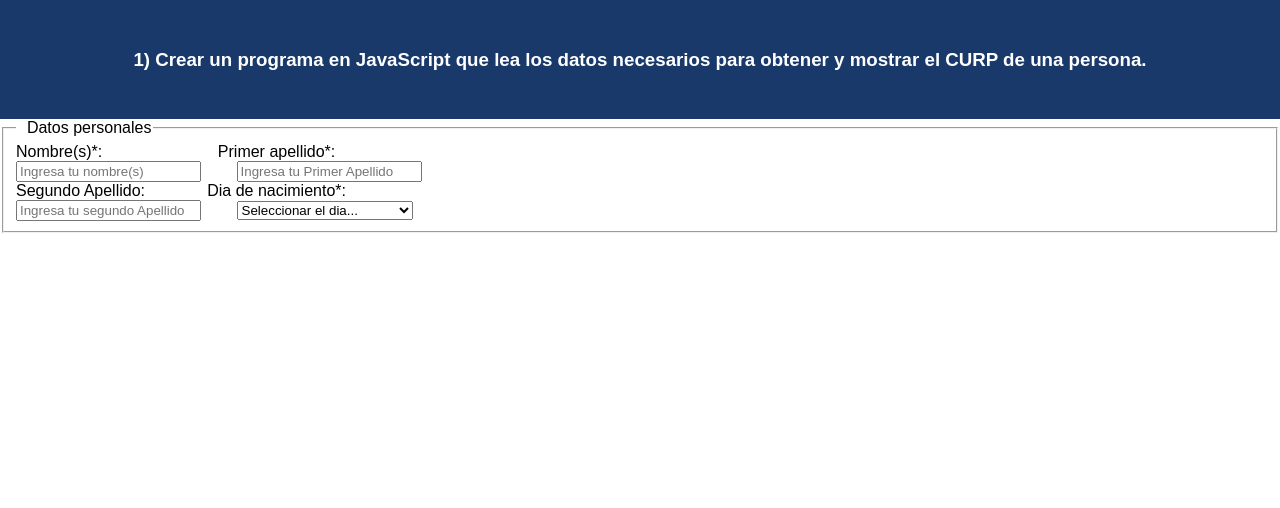
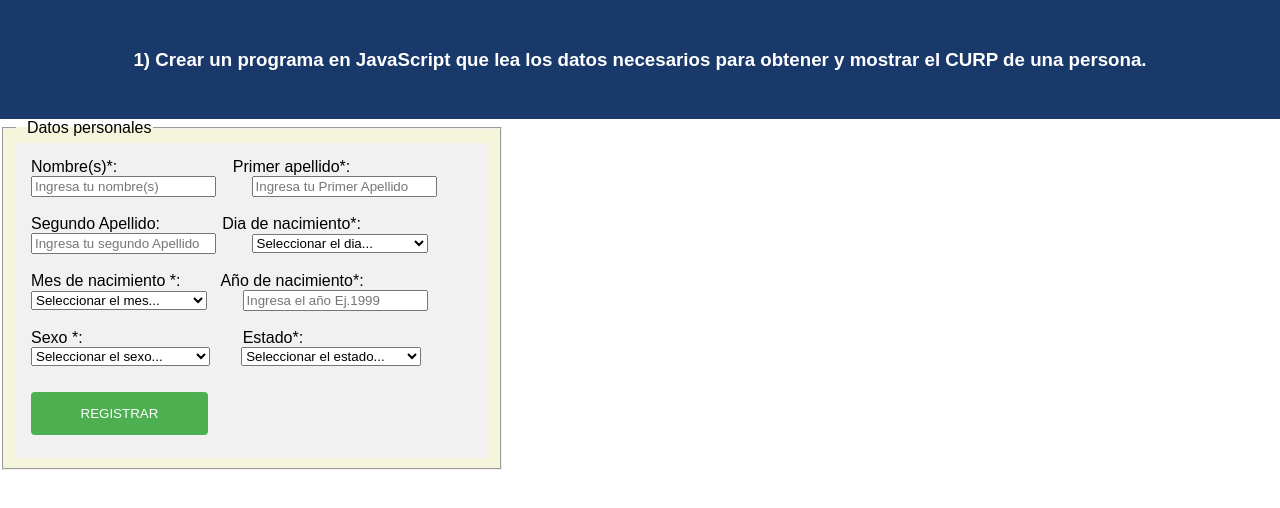
Before and after one commit to GuadalupeVT/ProgWeb_T3_A2_VazquezDeLaTorreGuadalupe.txt, a plain HTML site: page vista/pagina_curp.html in a window 1280 px wide. Drawn offline with Linux system fonts and the light colour scheme.

Commit message:
Se agrego la pagina de la curp

```diff
--- a/scripts/estilos/main.css
+++ b/scripts/estilos/main.css
@@ -49,3 +49,39 @@ footer {
 h3.alineacion{
     text-align: left;
 }
+
+fieldset {
+    width:500px;
+    background-color:Beige;
+    align-content: center;
+
+}
+form.datos{
+    flex: 50%;
+    background-color: #f1f1f1;
+    padding: 15px;
+}
+
+
+
+input[type=submit] {
+    width: 40%;
+    background-color: #4CAF50;
+    color: white;
+    padding: 14px 20px;
+    margin: 8px 0;
+    border: none;
+    border-radius: 4px;
+    cursor: pointer;
+  }
+
+  input[type=button] {
+    width: 40%;
+    background-color: red;
+    color: white;
+    padding: 14px 20px;
+    margin: 8px 0;
+    border: none;
+    border-radius: 4px;
+    cursor: pointer;
+  }
--- a/vista/pagina_curp.html
+++ b/vista/pagina_curp.html
@@ -18,13 +18,13 @@
 
         <fieldset>
             <legend> &nbsp; Datos personales</legend>
-        <form method="" action="" onsubmit="return validarFormulario()">
+        <form method="" action="" onsubmit="return validarFormulario()" class="datos">
             <label>Nombre(s)*:</label>
             <label> &nbsp;&nbsp; &nbsp;&nbsp;&nbsp;&nbsp; &nbsp;&nbsp;&nbsp;&nbsp; &nbsp;&nbsp;&nbsp;&nbsp; &nbsp;&nbsp;&nbsp; &nbsp;&nbsp;&nbsp;Primer apellido*:</label><br>
             <input type="text"  id="caja_nombre" name="caja_nombre" placeholder="Ingresa tu nombre(s)" required/>&nbsp;&nbsp;&nbsp;&nbsp; &nbsp;&nbsp;
             <input type="text"  id="caja_primerAp" name="caja_primerAp"placeholder="Ingresa tu Primer Apellido" required/><br>
 
-            <label>Segundo Apellido:</label>
+            <br><label>Segundo Apellido:</label>
             <label>&nbsp;&nbsp;&nbsp;&nbsp;&nbsp; &nbsp;&nbsp;&nbsp; &nbsp;&nbsp;&nbsp;Dia de nacimiento*:</label><br>
             <input type="text"  id="caja_segundoAp" name="caja_segundoAp" placeholder="Ingresa tu segundo Apellido" required/>&nbsp;&nbsp;&nbsp;&nbsp; &nbsp;&nbsp;
             <select id="dia" name="dia">
@@ -60,11 +60,55 @@
                 <option value="29">29</option>
                 <option value="30">30</option>
                 <option value="31">31</option>
-            </select>
+            </select> <br>
+
+            <br><label>Mes de nacimiento *:</label>
+            <label>&nbsp;&nbsp;&nbsp;&nbsp;&nbsp; &nbsp;&nbsp;Año de nacimiento*:</label><br>
+            <select id="mes" name="mes">
+                <option value="0" >Seleccionar el mes...&nbsp;&nbsp;&nbsp;&nbsp;&nbsp;&nbsp;&nbsp;&nbsp;</option>
+                <option value="01">01</option>
+                <option value="02">02</option>
+                <option value="03">03</option>
+                <option value="04">04</option>
+                <option value="05">05</option>
+                <option value="06">06</option>
+                <option value="07">07</option>
+                <option value="08">08</option>
+                <option value="09">09</option>
+                <option value="10">10</option>
+                <option value="11">11</option>
+                <option value="12">12</option>
+            </select> &nbsp;&nbsp;&nbsp;&nbsp;&nbsp;&nbsp;
+            <input type="text"  id="caja_año" name="caja_año"placeholder="Ingresa el año Ej.1999" required/><br>
+
+
+            <br><label>Sexo *:</label>
+            <label>&nbsp;&nbsp;&nbsp;&nbsp;&nbsp;&nbsp;&nbsp;&nbsp; &nbsp;&nbsp;&nbsp;&nbsp;&nbsp;&nbsp;&nbsp; &nbsp;&nbsp;&nbsp;&nbsp;&nbsp;&nbsp;&nbsp; &nbsp;&nbsp;&nbsp;&nbsp;&nbsp;&nbsp;&nbsp; &nbsp;&nbsp;Estado*:</label><br>
+            <select id="sexo" name="sexo">
+                <option value="0">Seleccionar el sexo...&nbsp;&nbsp;&nbsp;&nbsp;&nbsp;&nbsp;&nbsp;&nbsp;</option>
+                <option value="1">Mujer</option>
+                <option value="2">Hombre</option>
+            </select> &nbsp;&nbsp;&nbsp;&nbsp;&nbsp;
+            <select id="estado" name="estado">
+                <option value="0" >Seleccionar el estado...&nbsp;&nbsp;&nbsp;&nbsp;&nbsp;</option>
+                <option value="01">01</option>
+                <option value="02">02</option>
+                <option value="03">03</option>
+                <option value="04">04</option>
+                <option value="05">05</option>
+                <option value="06">06</option>
+                <option value="07">07</option>
+                <option value="08">08</option>
+                <option value="09">09</option>
+                <option value="10">10</option>
+                <option value="11">11</option>
+                <option value="12">12</option>
+            </select> &nbsp;&nbsp;&nbsp;&nbsp;&nbsp;&nbsp;<br><br>
+
+
+            <input type="submit" value="REGISTRAR">
         </form>
         </fieldset>
-
-
 
 
     </body>
```
Also changed, not shown: vista/pagina_conversor.html (+4 -0 lines).
